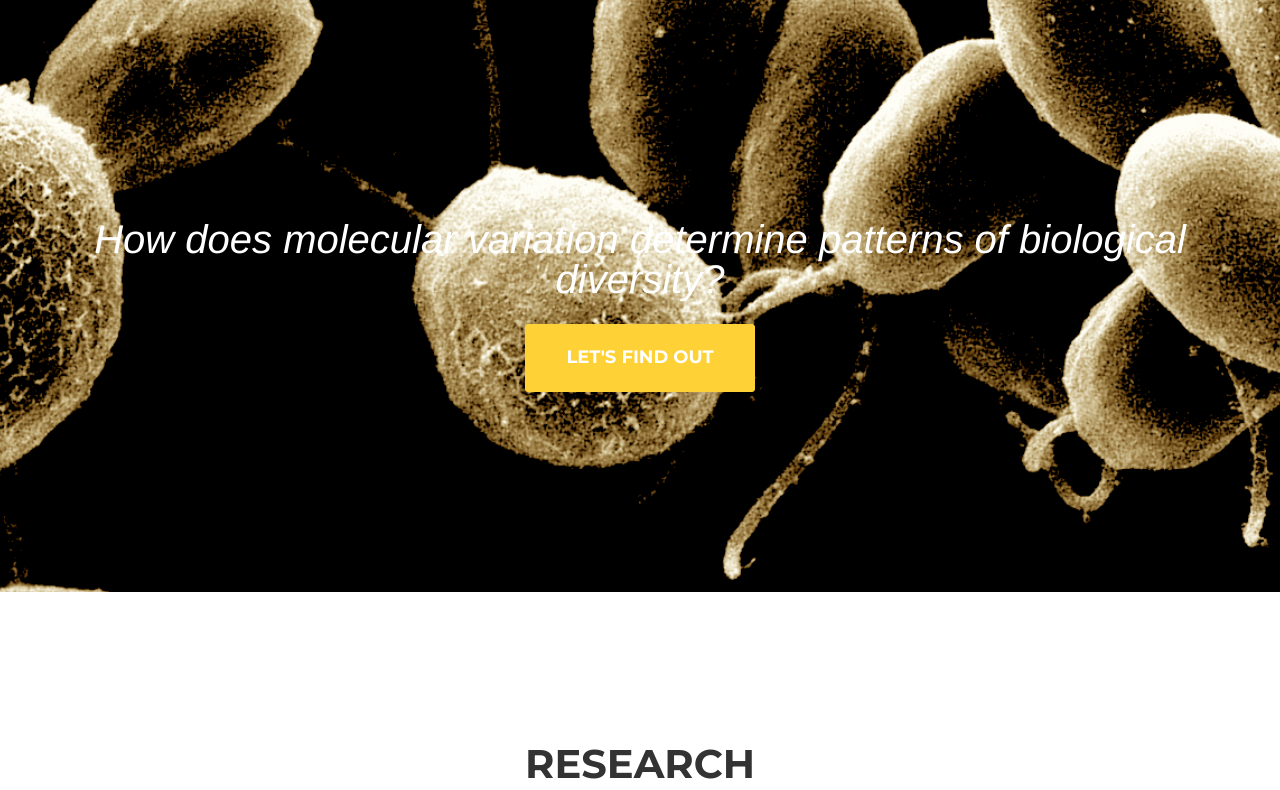
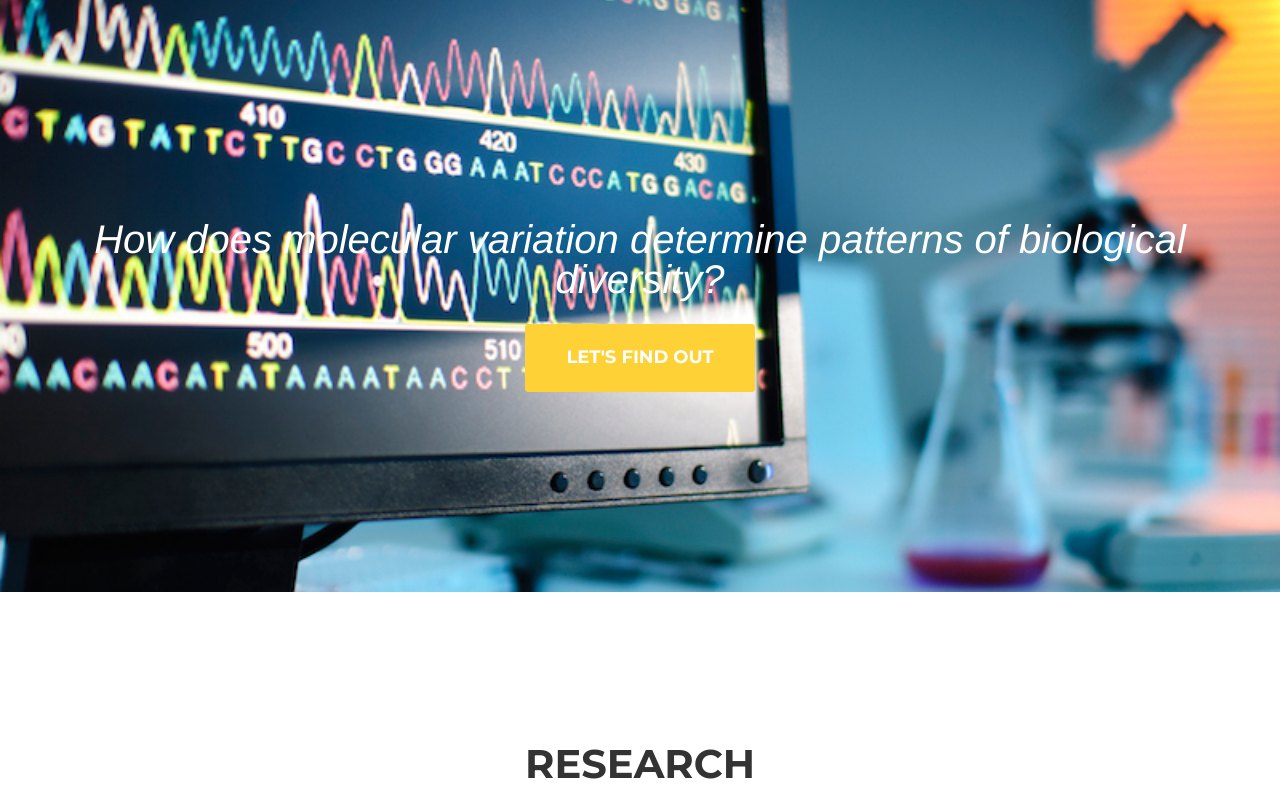
Before and after one commit to aays/nesslab, a website: page index.html in a window 1280 px wide. Shown: the part 81-871 px from the top of the page. Drawn offline with nearby package versions, Linux system fonts and the light colour scheme; a web font is replaced by a local one.

Commit message:
changed bg image from chlamyEM

```diff
--- a/css/agency.css
+++ b/css/agency.css
@@ -226,7 +226,7 @@ fieldset[disabled] .btn-xl.active {
   }
 }
 header {
-  background-image: url('../img/chlamyEM.jpg');
+  background-image: url('../img/testimage.jpg');
   background-repeat: no-repeat;
   background-attachment: scroll;
   background-position: center center;
```
